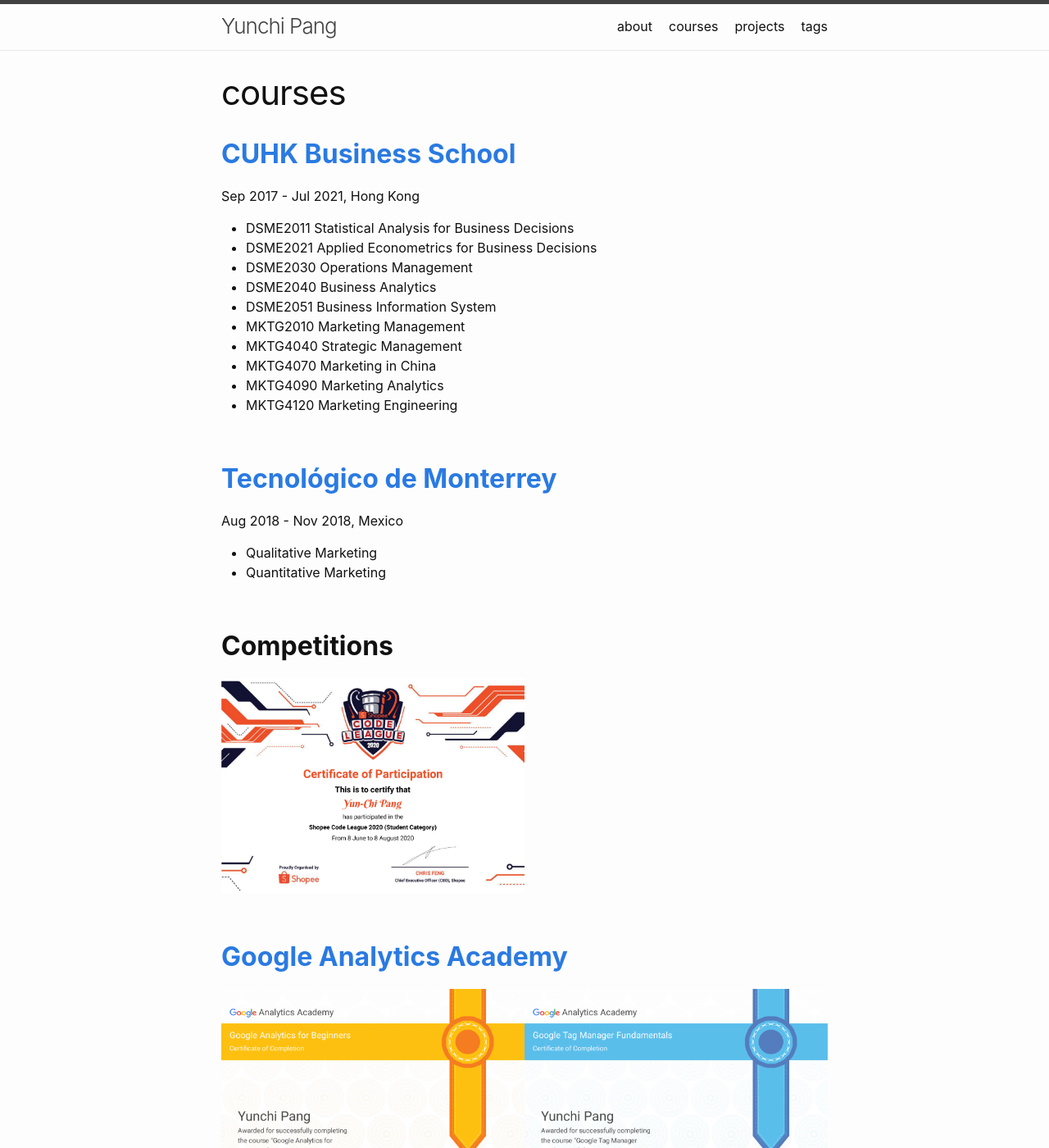
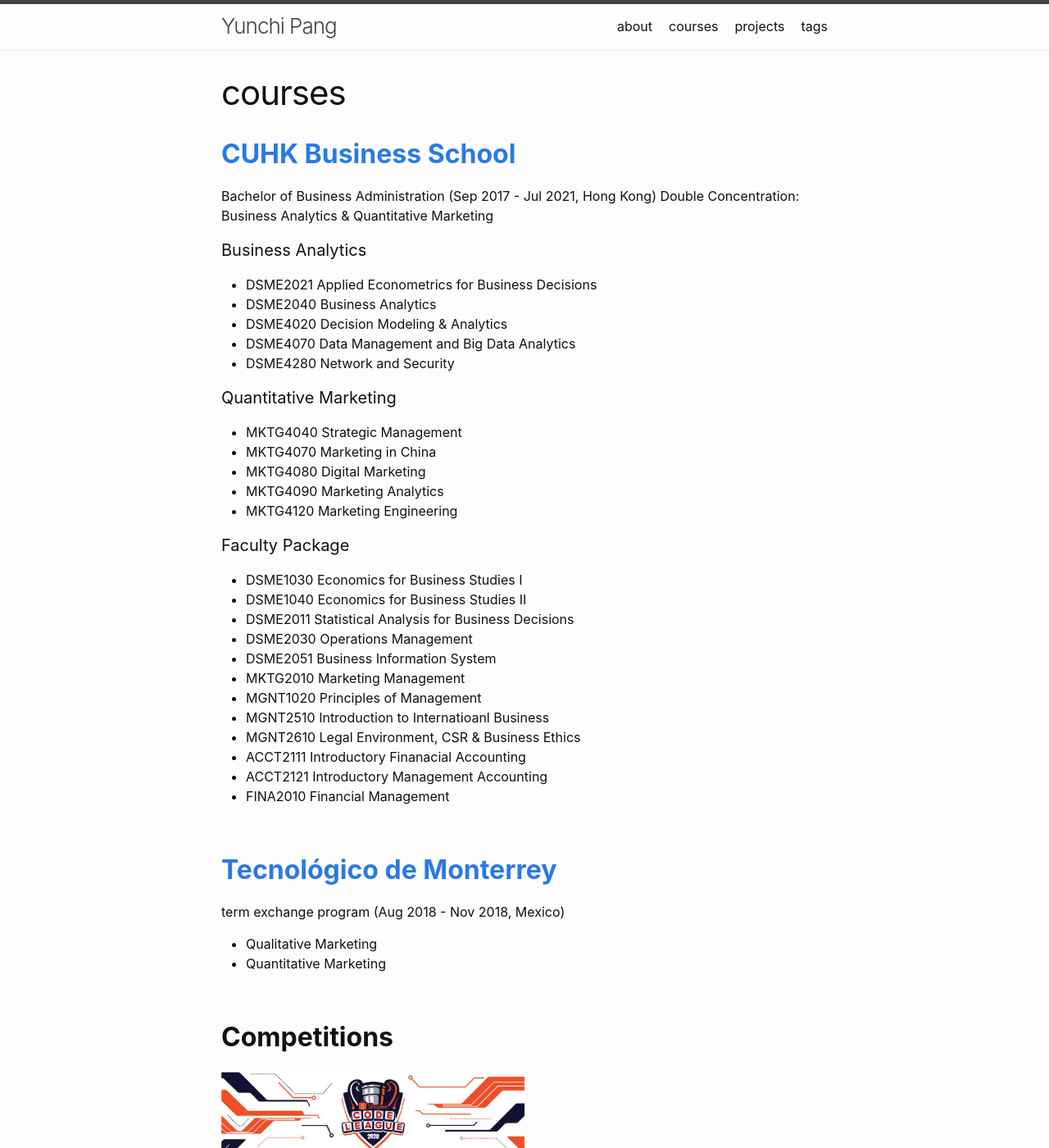
Before and after one commit to yunchipang/yunchipang.github.io, a Jekyll site: the page built from courses.md, in a window 1280 px wide and 1400 px high. Shown: the whole window at 82% size. Built offline with Jekyll 4.4.1, drawn with Linux system fonts in a browser that asks for light colours.

Commit message:
update courses.md

```diff
--- a/courses.md
+++ b/courses.md
@@ -4,23 +4,41 @@
 permalink: /courses/
 ---
 ## [**CUHK Business School**](https://www.bschool.cuhk.edu.hk/)
-Sep 2017 - Jul 2021, Hong Kong
+Bachelor of Business Administration (Sep 2017 - Jul 2021, Hong Kong)
+Double Concentration: Business Analytics & Quantitative Marketing
 
+#### Business Analytics
+- DSME2021 Applied Econometrics for Business Decisions
+- DSME2040 Business Analytics
+- DSME4020 Decision Modeling & Analytics
+- DSME4070 Data Management and Big Data Analytics
+- DSME4280 Network and Security
+
+#### Quantitative Marketing
+- MKTG4040 Strategic Management
+- MKTG4070 Marketing in China
+- MKTG4080 Digital Marketing
+- MKTG4090 Marketing Analytics
+- MKTG4120 Marketing Engineering
+
+#### Faculty Package
+- DSME1030 Economics for Business Studies I
+- DSME1040 Economics for Business Studies II
 - DSME2011 Statistical Analysis for Business Decisions
-- DSME2021 Applied Econometrics for Business Decisions
 - DSME2030 Operations Management
-- DSME2040 Business Analytics
 - DSME2051 Business Information System
 - MKTG2010 Marketing Management
-- MKTG4040 Strategic Management
-- MKTG4070 Marketing in China
-- MKTG4090 Marketing Analytics
-- MKTG4120 Marketing Engineering
+- MGNT1020 Principles of Management
+- MGNT2510 Introduction to Internatioanl Business
+- MGNT2610 Legal Environment, CSR & Business Ethics
+- ACCT2111 Introductory Finanacial Accounting
+- ACCT2121 Introductory Management Accounting
+- FINA2010 Financial Management
 
 <br/>
 
 ## [**Tecnológico de Monterrey**](https://tec.mx/en)
-Aug 2018 - Nov 2018, Mexico
+term exchange program (Aug 2018 - Nov 2018, Mexico)
 
 - Qualitative Marketing
 - Quantitative Marketing
```
Also changed, not shown: 2 other files.
